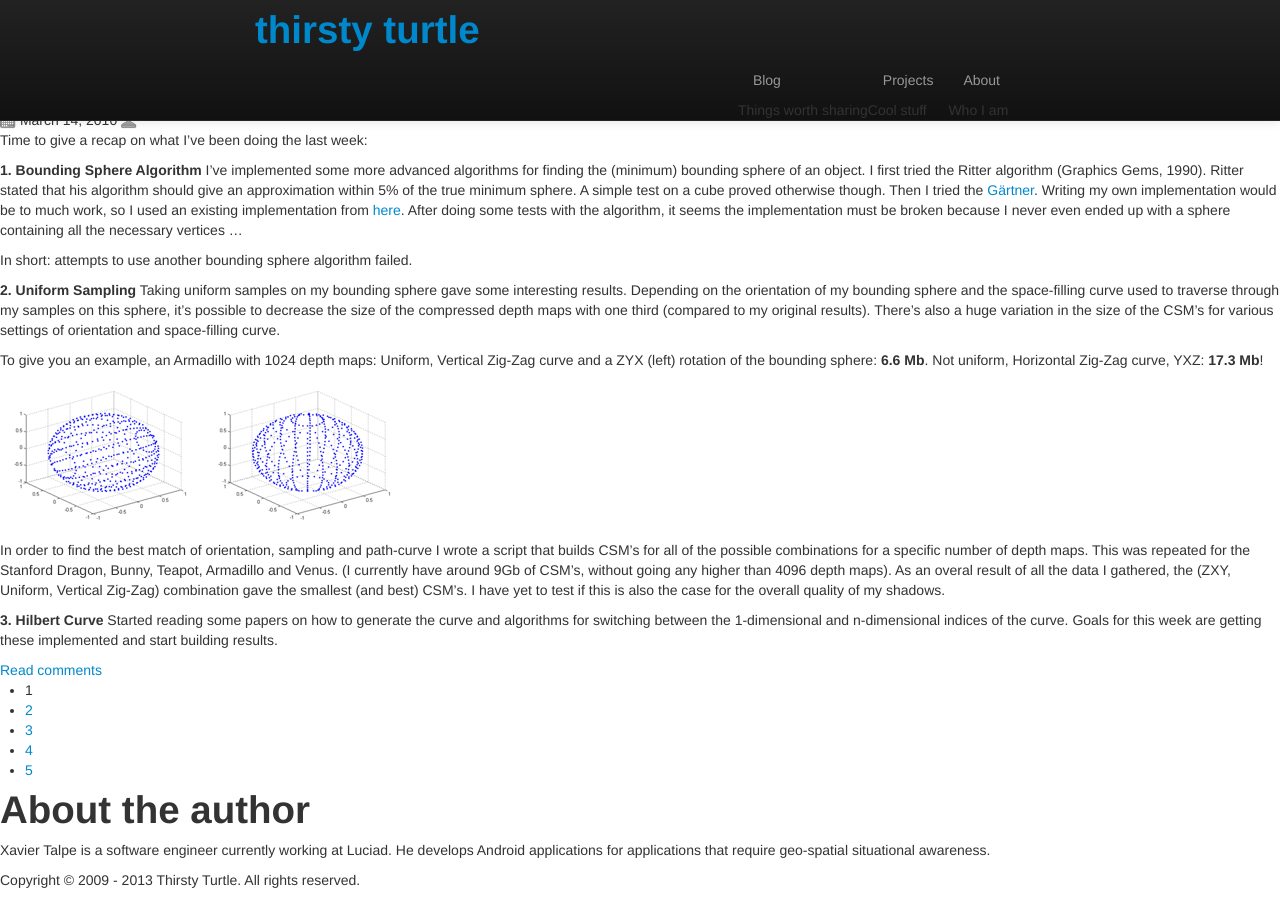
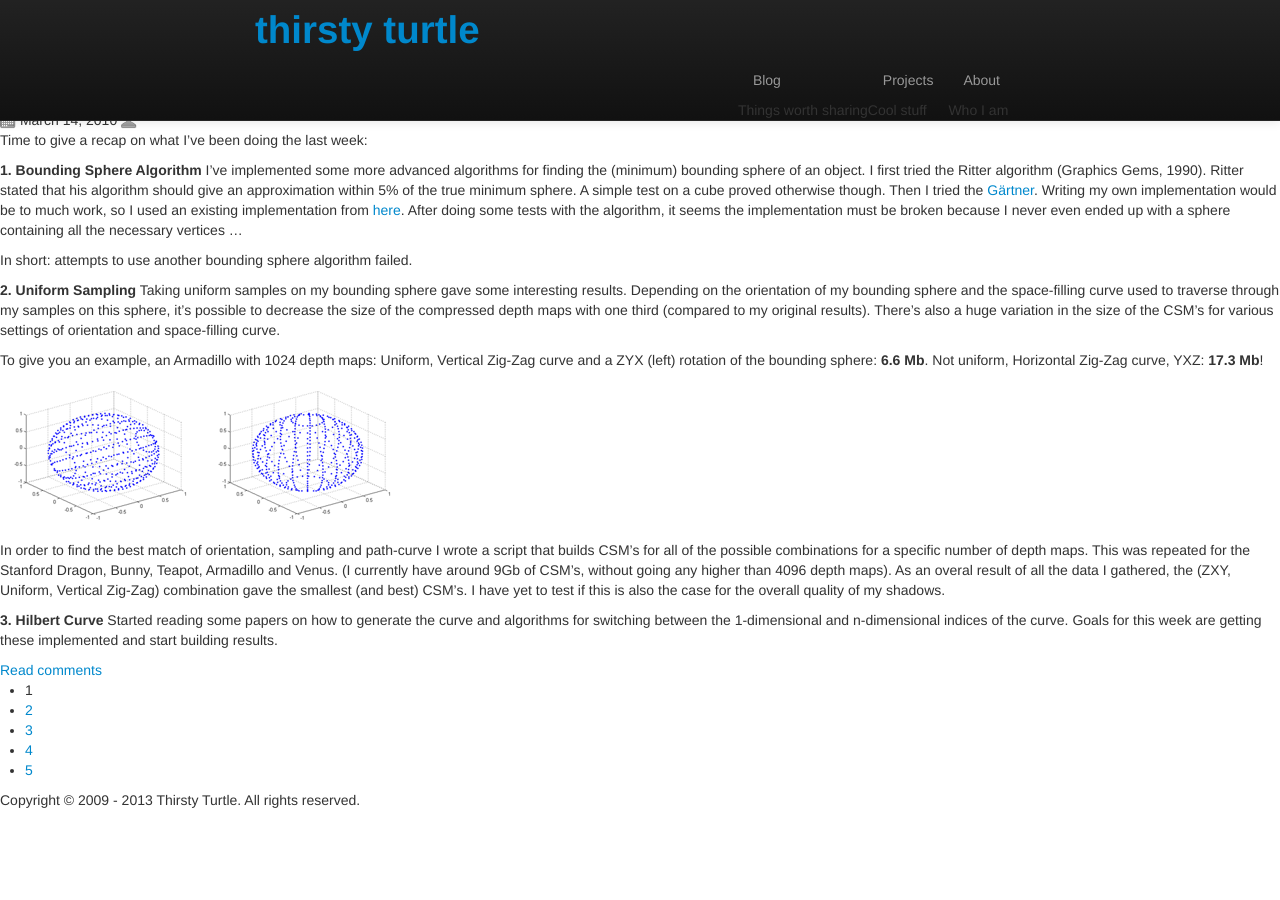
Before and after one commit to XavierTalpe/site-thirsty-turtle, a Jekyll site: the page built from index.html, in a window 1280 px wide and 900 px high, scrolled down 3040 px. Built offline with Jekyll 4.4.1, drawn with Linux system fonts in a browser that asks for light colours; nearby versions of some CDN libraries; the list of posts is cut into pages by our own code; comment, search, counter and statistics services are not loaded; after the commit the page ends 3860 px from its top, so only the background shows below that.

Commit message:
Removed widget support.

```diff
--- a/_config.yml
+++ b/_config.yml
@@ -2,12 +2,6 @@
 title: Thirsty Turtle
 author: Xavier Talpe
 description: description here
-
-widgets:
-  about: true
-  popular: false
-  adsense: false
-  tags: false
 
 ### jekyll ###
 
--- a/_includes/sidebar.html
+++ /dev/null
@@ -1,17 +0,0 @@
-<aside id="sidebar">
-  {% if site.widgets.about %}
-  {% include widget/about.html %}
-  {% endif %}
-
-  {% if site.widgets.popular %}
-  {% include widget/popular.html %}
-  {% endif %}
-
-  {% if site.widgets.photo %}
-  {% include widget/photo.html %}
-  {% endif %}
-
-  {% if site.widgets.adsense %}
-  {% include widget/adsense.html %}
-  {% endif %}
-</aside>
--- a/_includes/widget/about.html
+++ /dev/null
@@ -1,7 +0,0 @@
-<article class="widget">
-  <h1>About the author</h1>
-
-  <p>Xavier Talpe is a software engineer currently working at Luciad. He develops Android applications for
-    applications
-    that require geo-spatial situational awareness.</p>
-</article>
--- a/_includes/widget/popular.html
+++ /dev/null
@@ -1,6 +0,0 @@
-<article class="widget">
-  <div id="popularthreads">
-    <h1 class="dsq-widget-title">Most popular posts</h1>
-    <script src="http://thirstyturtle.disqus.com/popular_threads_widget.js?num_items=5"></script>
-  </div>
-</article>
--- a/_layouts/two-col.html
+++ b/_layouts/two-col.html
@@ -3,7 +3,5 @@ layout: default
 ---
 
 <section id="two-col">
-  {{content}}
+    {{content}}
 </section>
-
-{% include sidebar.html %}
```
Also changed, not shown: _includes/intro.html (deleted, +0 -26 lines), _includes/widget/adsense.html (deleted, +0 -15 lines), _includes/widget/tags.html (deleted, +0 -18 lines).
